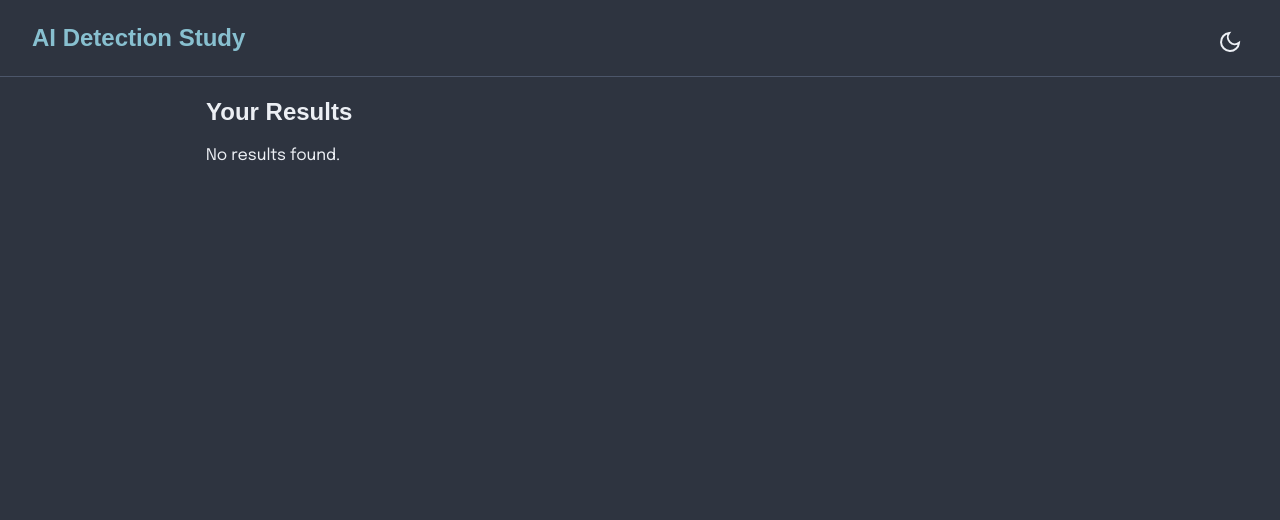
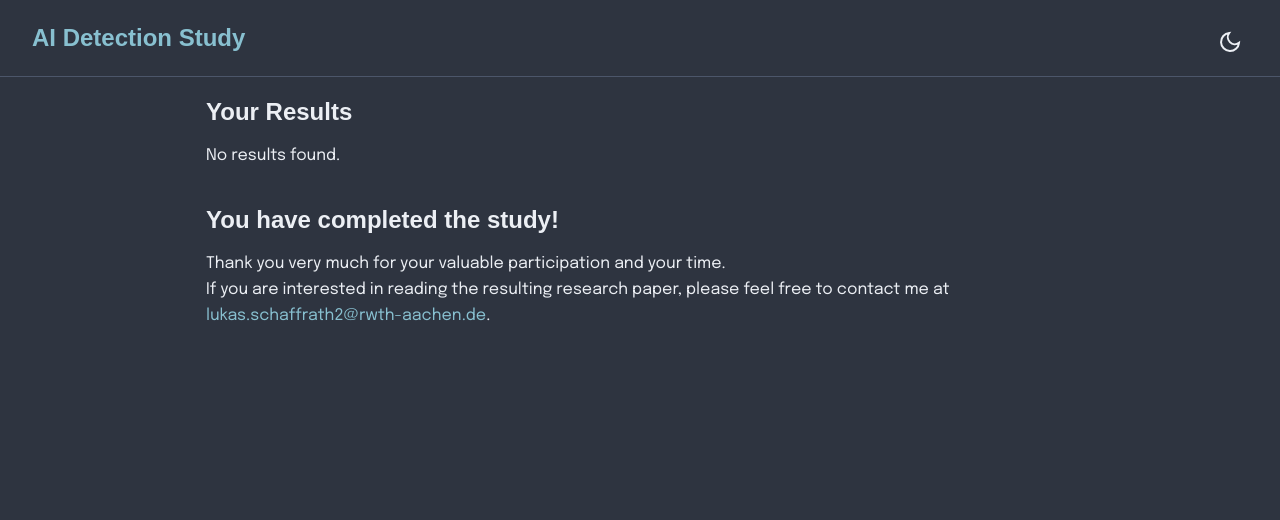
Before and after one commit to LStoneyy/ai-generated-texts, a Django app: page /finish/ in a window 1280 px wide. Shown: the top 520 px of the page. Run offline with Django 5.2, Linux system fonts and the light colour scheme; some web fonts are replaced.

Commit message:
Added finish text

```diff
--- a/study/templates/study/finish.html
+++ b/study/templates/study/finish.html
@@ -42,4 +42,14 @@
 {% else %}
 <p>No results found.</p>
 {% endif %}
+
+<div style="margin-top:2rem;">
+    <h2>
+        You have completed the study!
+    </h2>
+    <p> Thank you very much for your valuable participation and your time.<br>
+        If you are interested in reading the resulting research paper, please feel free to contact me at
+        <a href="mailto:lukas.schaffrath2@rwth-aachen.de">lukas.schaffrath2@rwth-aachen.de</a>.
+    </p>
+</div>
 {% endblock %}
```
